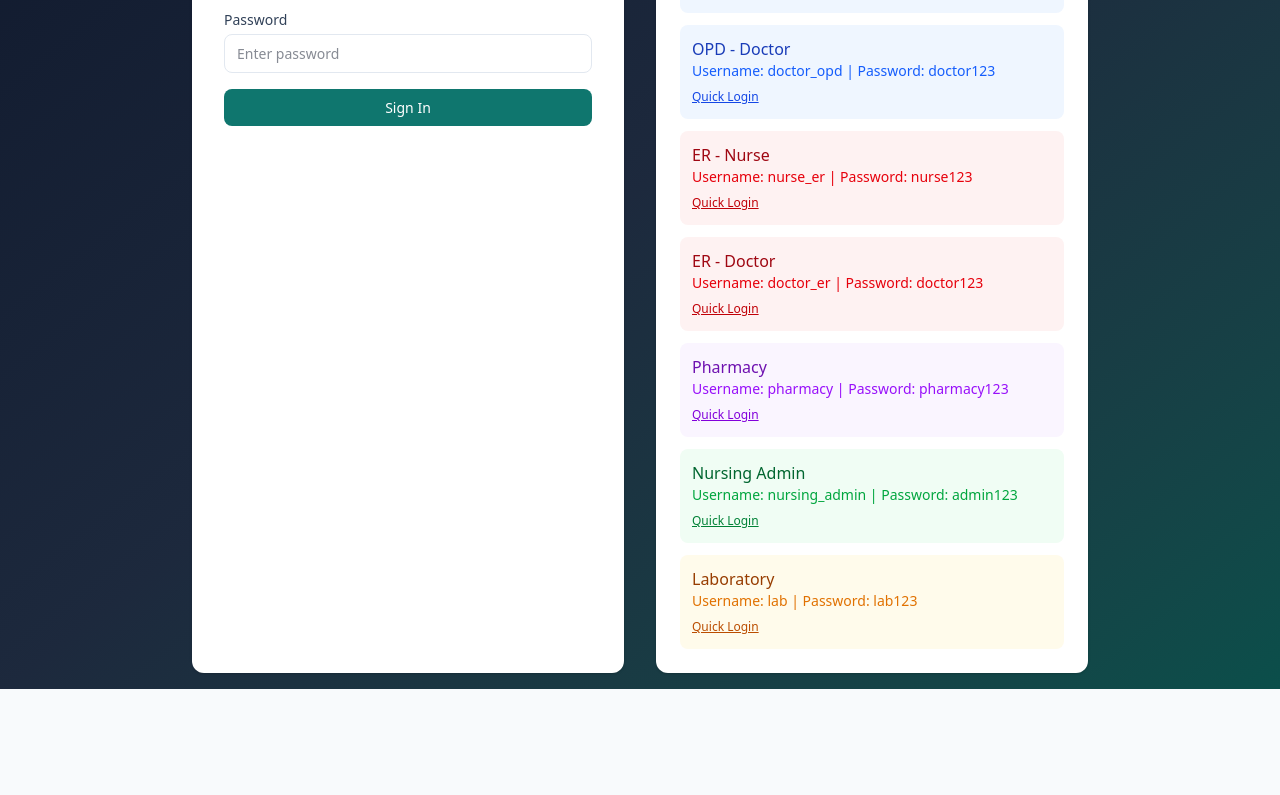
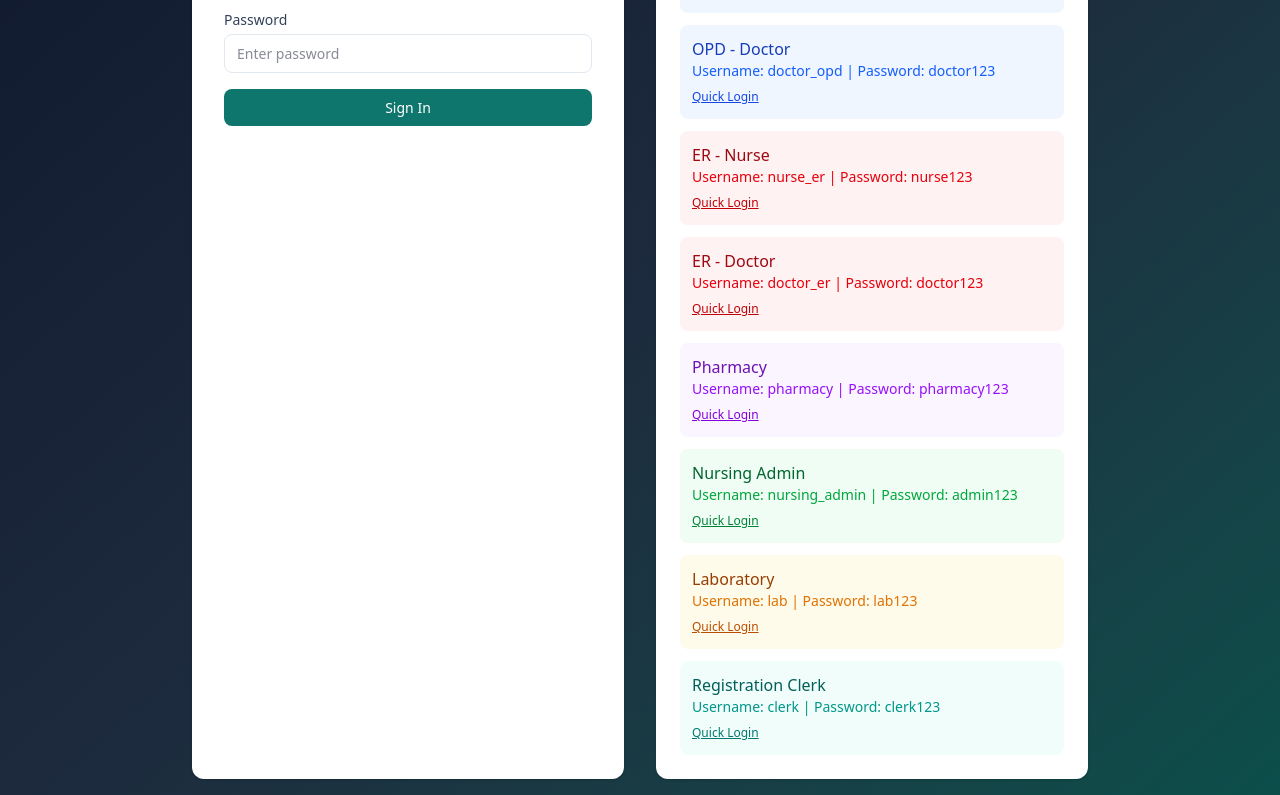
Before and after one commit to ncm110project/EHR-system-project, a Next.js app: page /login in a window 1280 px wide. Shown: the part 325-1120 px from the top of the page. Before the commit the page ends 1014 px from the top, so only its background shows below. Built offline with nearby package versions, Linux system fonts and the light colour scheme.

Commit message:
fix: add Registration Clerk to quick login options

```diff
--- a/src/app/login/page.tsx
+++ b/src/app/login/page.tsx
@@ -187,6 +187,16 @@ export default function LoginPage() {
                     Quick Login
                   </button>
                 </div>
+                <div className="p-3 bg-teal-50 rounded-lg">
+                  <p className="font-medium text-teal-800">Registration Clerk</p>
+                  <p className="text-sm text-teal-600">Username: clerk | Password: clerk123</p>
+                  <button
+                    onClick={() => handleQuickLogin("clerk", "clerk123")}
+                    className="mt-2 text-xs text-teal-700 underline"
+                  >
+                    Quick Login
+                  </button>
+                </div>
               </div>
             </div>
           </div>
```
